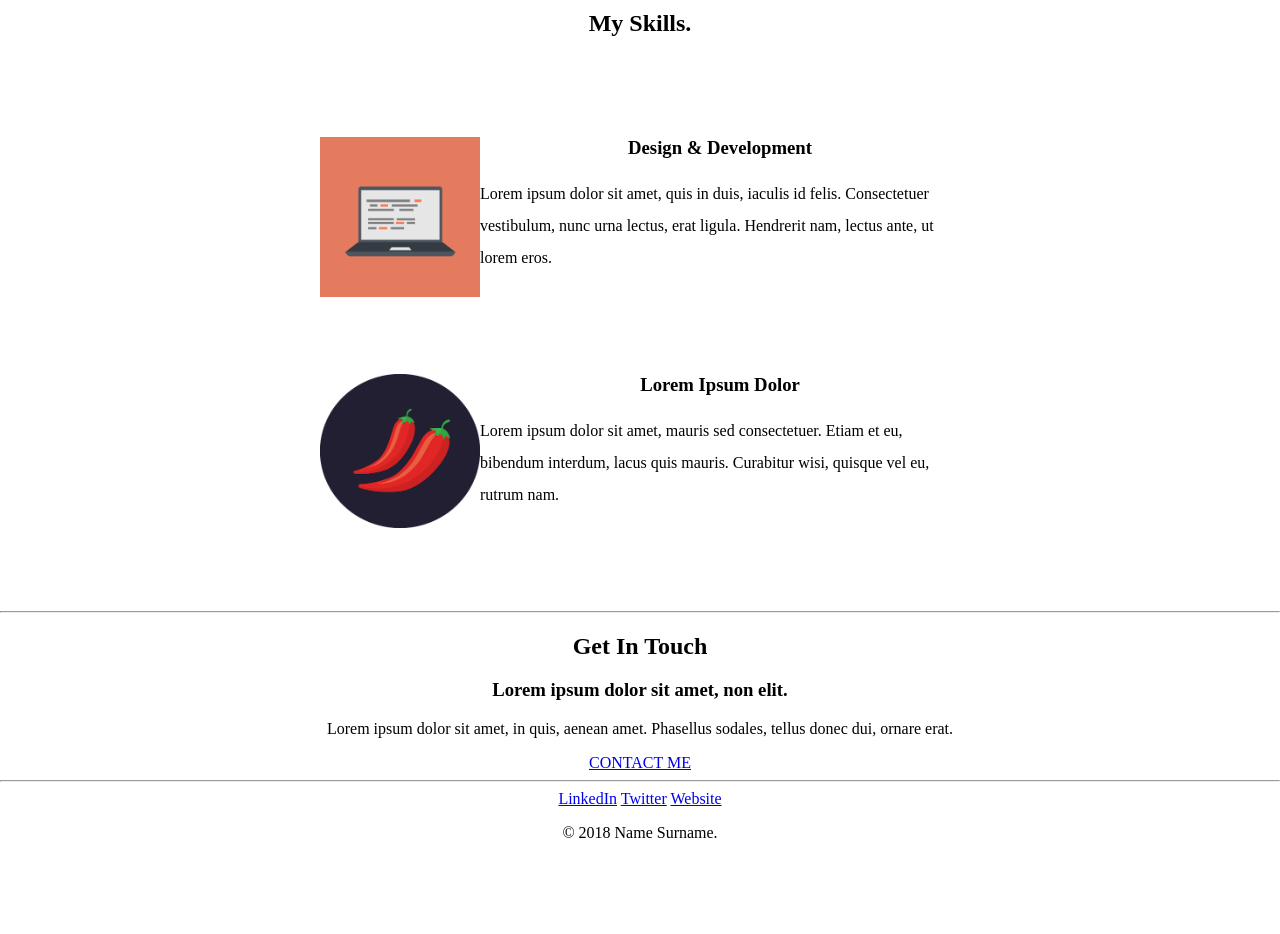
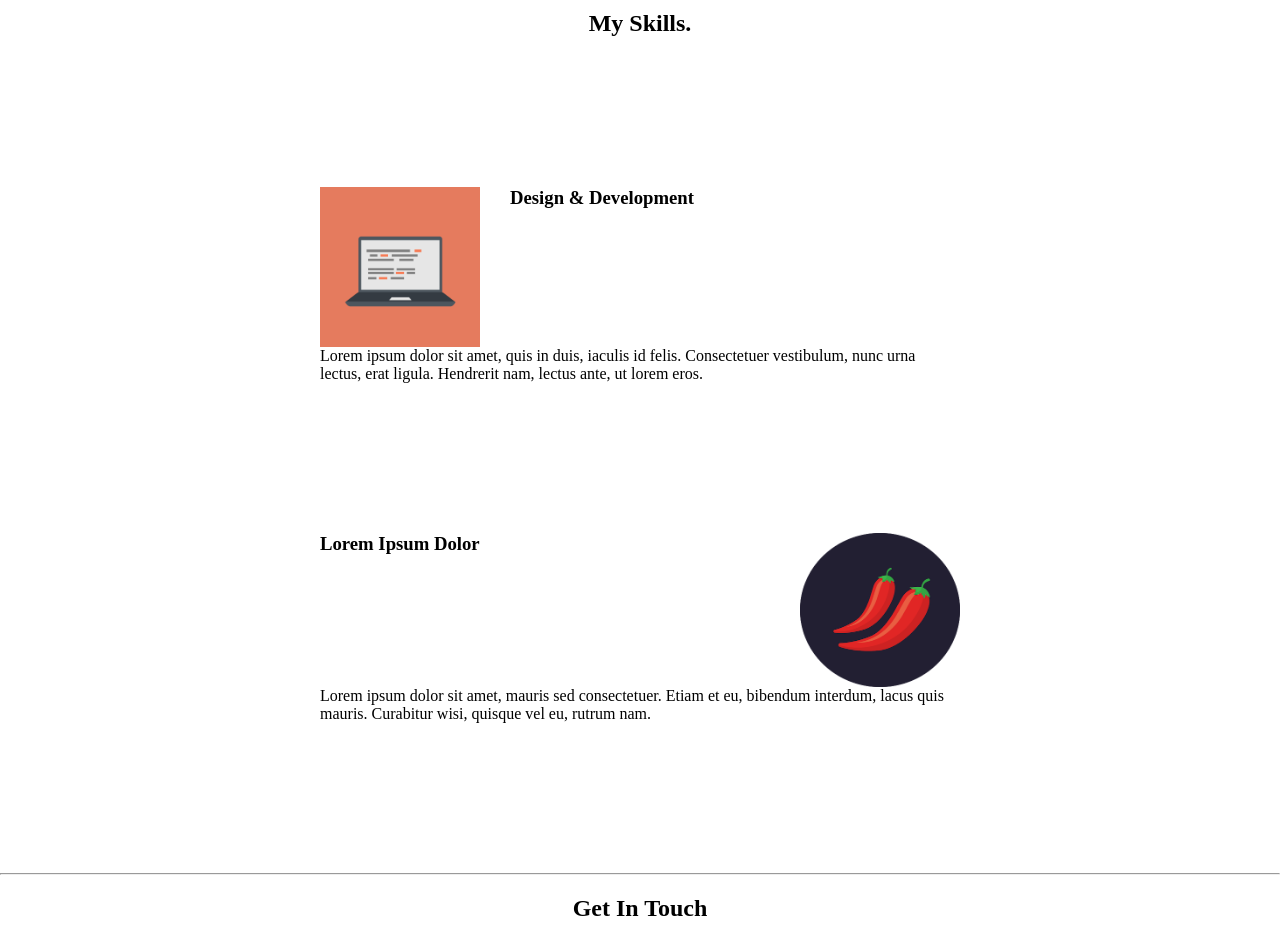
Before and after one commit to TheGiver/udemy-full-stack-development-course, a plain HTML site: page Intermediate_CSS/Lecture_60/Challenge_Two/html/original.html in a window 1280 px wide. Shown: the part 860-1794 px from the top of the page. Before the commit the page ends 1718 px from the top, so only its background shows below. Drawn offline with Linux system fonts and the light colour scheme.

Commit message:
Finished a couple of small challenges presented in the tutorial.

```diff
--- a/Intermediate_CSS/Lecture_60/Challenge_Two/css/index_styling.css
+++ b/Intermediate_CSS/Lecture_60/Challenge_Two/css/index_styling.css
@@ -1,5 +1,6 @@
 body {
     margin: 0;
+    text-align: center;
 }
 
 /************************************************************************************************************************/
@@ -10,20 +11,7 @@ h1 {
 
 /************************************************************************************************************************/
 
-h2 {
-    text-align: center;
-}
-
-/************************************************************************************************************************/
-
-h3 {
-    text-align: center;
-}
-
-/************************************************************************************************************************/
-
 .top-container {
-    text-align: center;
     background-color: rgb(188, 227, 240);
     position: relative;
 }
@@ -35,21 +23,6 @@ h3 {
     position: relative;
     left: 300px;
     padding-top: 40px;
-}
-
-/************************************************************************************************************************/
-
-.bottom-container {
-    text-align: center;
-}
-
-/************************************************************************************************************************/
-
-.middle-container .profile {
-    text-align: center;
-}
-.contact-me {
-    text-align: center;
 }
 
 /************************************************************************************************************************/
@@ -70,22 +43,21 @@ h3 {
     Setting the margin as auto will create equal spacing between the element and other
     elements.
     */
-    margin: 100px auto 100px auto;
-}
-.skill-row-image {
-    width: 25%;
-    float:left;
-}
-.skill-row-image-title-container {
-    text-align: center;
-}
-.skill-row-paragraph-container {
-    text-align:left;
-    line-height: 2;
-}
+    margin: 150px auto 150px auto;
 
-/************************************************************************************************************************/
-
-.skill-row-paragraph-container {
+    /* Change the alignment of the text for each skill-row */
     text-align: left;
 }
+.skill-row-image-1 {
+    width: 25%;
+    float: left;
+    margin-right: 30px;
+}
+.skill-row-image-2 {
+    width: 25%;
+    float: right;
+    margin-left: 30px;
+}
+.skill-row-paragraph {
+    clear: both;
+}
--- a/Intermediate_CSS/Lecture_60/Challenge_Two/html/original.html
+++ b/Intermediate_CSS/Lecture_60/Challenge_Two/html/original.html
@@ -22,22 +22,14 @@
       <div class="skills">
         <h2>My Skills.</h2>
         <div class="skill-row">
-          <div class="skill-row-image-title-container">
-            <img class="skill-row-image" src="../resources/CSS - My Site Images/computer.png" alt="Computer Skills Image">
-            <h3>Design & Development</h3>
-          </div>
-          <div class="skill-row-paragraph-container">
-          <p>Lorem ipsum dolor sit amet, quis in duis, iaculis id felis. Consectetuer vestibulum, nunc urna lectus, erat ligula. Hendrerit nam, lectus ante, ut lorem eros.</p>
-        </div>
+          <img class="skill-row-image-1" src="../resources/CSS - My Site Images/computer.png" alt="Computer Skills Image">
+          <h3>Design & Development</h3>
+          <p class="skill-row-paragraph">Lorem ipsum dolor sit amet, quis in duis, iaculis id felis. Consectetuer vestibulum, nunc urna lectus, erat ligula. Hendrerit nam, lectus ante, ut lorem eros.</p>
         </div>
         <div class="skill-row">
-          <div class="skill-row-image-title-container">
-            <img class="skill-row-image" src="../resources/CSS - My Site Images/chillies.png" alt="Chillie Image">
-            <h3>Lorem Ipsum Dolor</h3>
-          </div>
-          <div class="skill-row-paragraph-container">
-            <p>Lorem ipsum dolor sit amet, mauris sed consectetuer. Etiam et eu, bibendum interdum, lacus quis mauris. Curabitur wisi, quisque vel eu, rutrum nam.</p>
-          </div>
+          <img class="skill-row-image-2" src="../resources/CSS - My Site Images/chillies.png" alt="Chillie Image">
+          <h3>Lorem Ipsum Dolor</h3>
+          <p class="skill-row-paragraph">Lorem ipsum dolor sit amet, mauris sed consectetuer. Etiam et eu, bibendum interdum, lacus quis mauris. Curabitur wisi, quisque vel eu, rutrum nam.</p>
         </div>
       </div>
       <hr>
```
